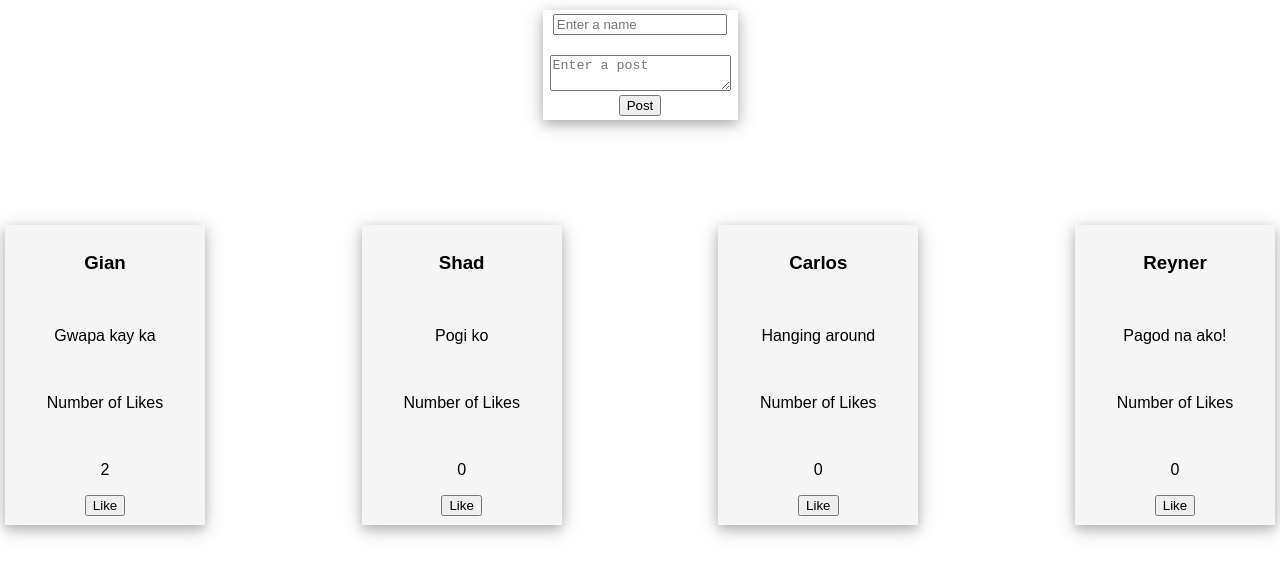
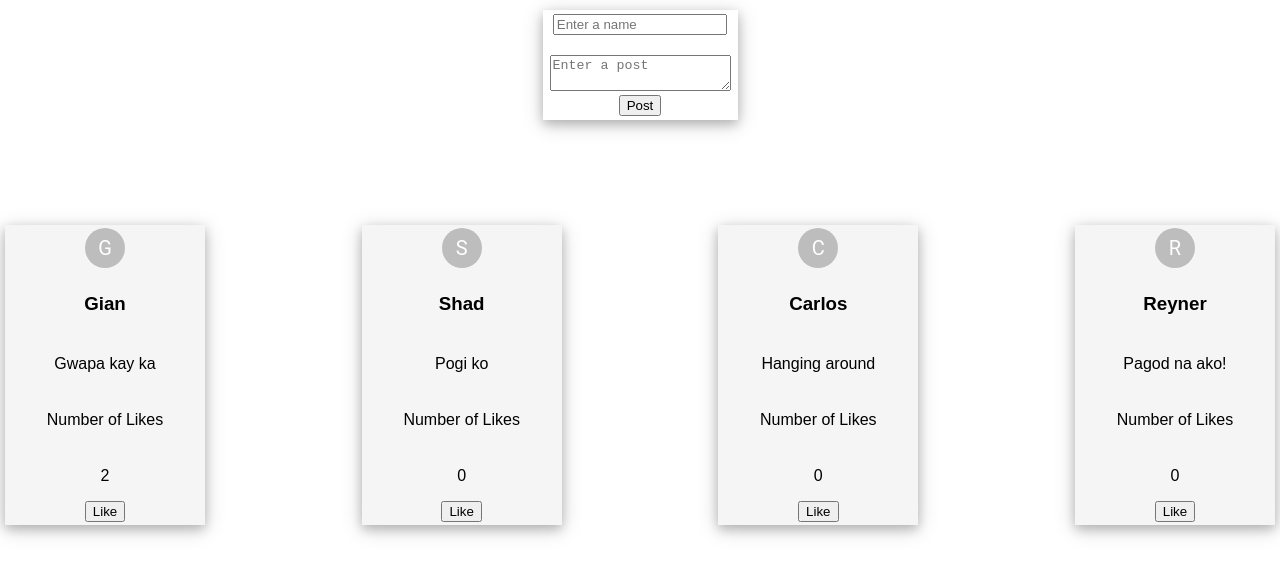
Before and after one commit to arvinlauron/functional-components, a React (Create React App) app: page / in a window 1280 px wide. Shown: the top 576 px of the page. Built offline with nearby package versions, Linux system fonts and the light colour scheme.

Commit message:
add avatar

```diff
--- a/package.json
+++ b/package.json
@@ -3,6 +3,10 @@
   "version": "0.1.0",
   "private": true,
   "dependencies": {
+    "@emotion/react": "^11.7.1",
+    "@emotion/styled": "^11.6.0",
+    "@material-ui/core": "^4.12.3",
+    "@mui/material": "^5.3.0",
     "@testing-library/jest-dom": "^5.16.1",
     "@testing-library/react": "^12.1.2",
     "@testing-library/user-event": "^13.5.0",
--- a/src/Post.js
+++ b/src/Post.js
@@ -1,5 +1,10 @@
 import React from 'react';
 import LikeButton from './LikeButton'
+import './App.css';
+import Avatar from '@mui/material/Avatar';
+
+
+
 
 function Post (props) {
     const{name} = props
@@ -8,6 +13,7 @@ function Post (props) {
 
         return (
                 <div className='post'>
+                    <Avatar className='avatar' >{name[0].toUpperCase()}</Avatar>
                     <h3>{name}</h3>
                     <p>{content}</p>
                     <p>Number of Likes</p>
```
Also changed, not shown: 1 other file (tests, documents, lock files or other folders).
